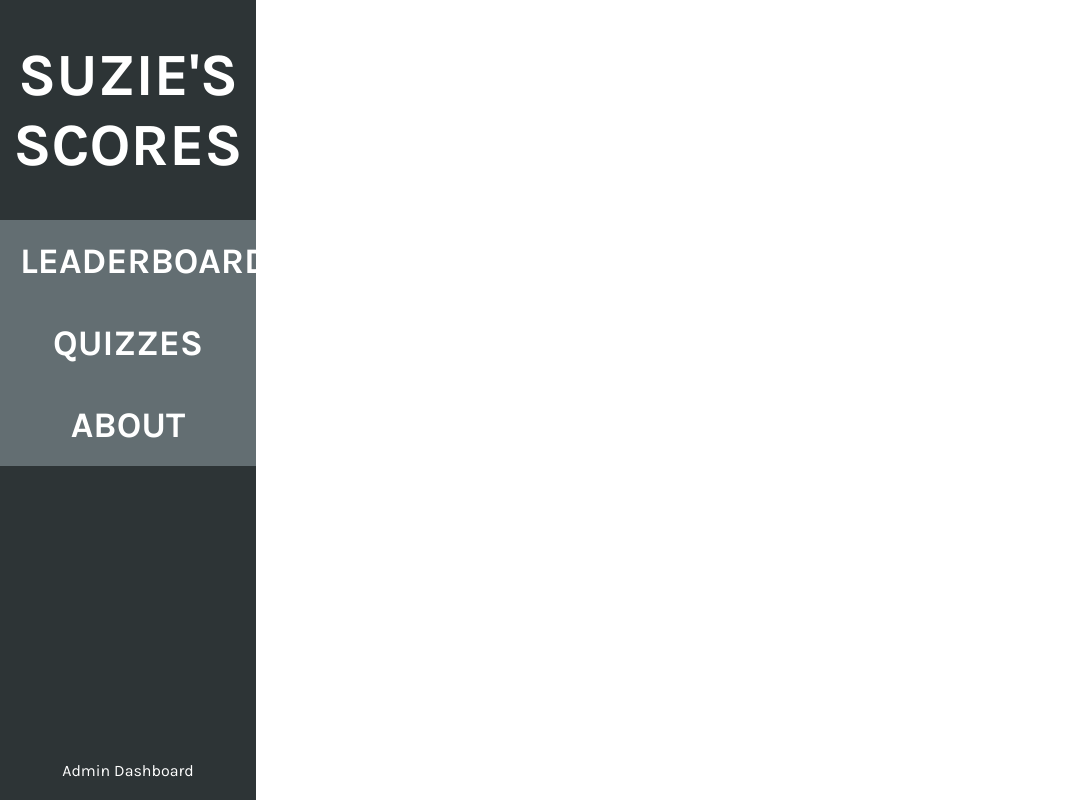
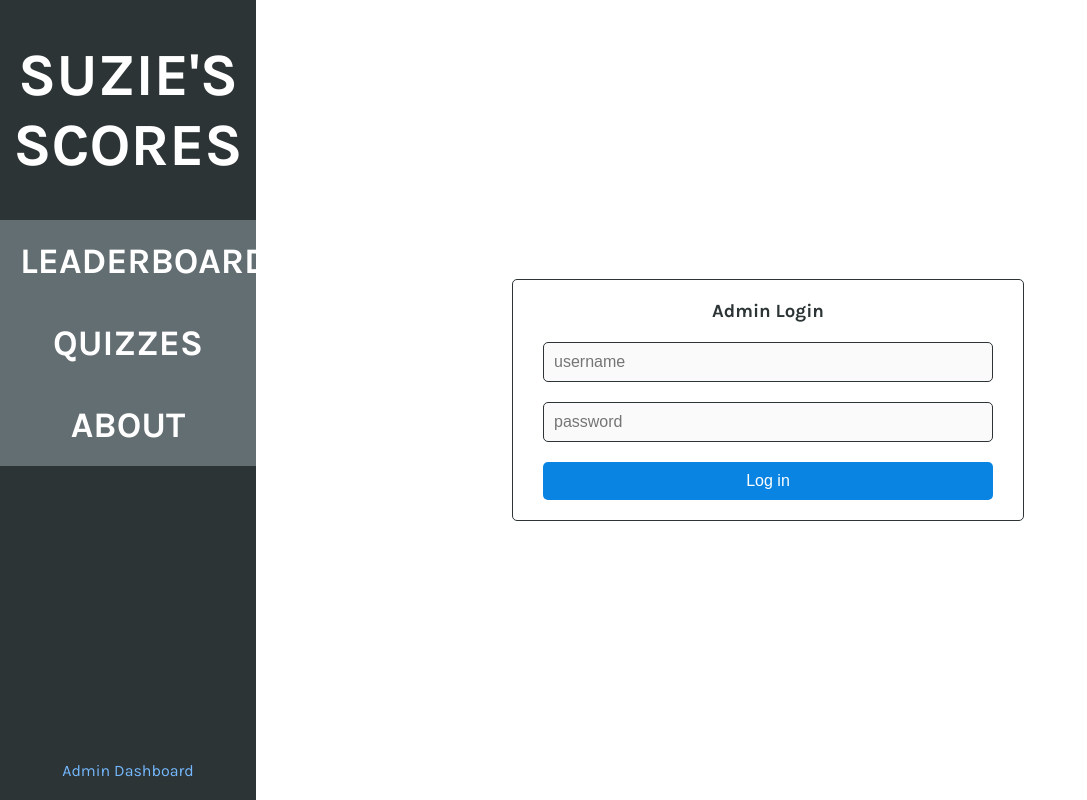
Before and after one commit to rytwalker/scores-client, a React (Create React App) app: page /admin-dashboard in a window 1280 px wide. Shown: the whole page, without its empty margins (0-1087 px from the left). Built offline with nearby package versions, Linux system fonts and the light colour scheme.

Commit message:
Added a login form

```diff
--- a/src/App.js
+++ b/src/App.js
@@ -5,6 +5,7 @@ import QuizzesView from './views/QuizzesView';
 import Sidebar from './components/Sidebar';
 import './styles/App.css';
 import Scorecard from './components/Scorecard/Scorecard';
+import AdminDashboardView from './views/AdminDashboardView';
 
 class App extends Component {
   render() {
@@ -14,6 +15,7 @@ class App extends Component {
         <Route exact path="/" component={LeaderboardView} />
         <Route exact path="/quiz/:id" component={QuizzesView} />
         <Route exact path="/new-quiz" component={Scorecard} />
+        <Route exact path="/admin-dashboard" component={AdminDashboardView} />
       </div>
     );
   }
--- a/src/components/Sidebar.js
+++ b/src/components/Sidebar.js
@@ -18,7 +18,7 @@ class Sidebar extends Component {
           About
         </NavLink>
         <NavLink
-          to="/new-quiz"
+          to="/admin-dashboard"
           className="admin-link"
           activeClassName="active-admin"
         >
--- a/src/styles/App.css
+++ b/src/styles/App.css
@@ -12,3 +12,11 @@
   font-size: 5rem;
   text-align: center;
 }
+
+.login {
+  display: flex;
+  align-items: center;
+  height: 100vh;
+  /* margin: 0 auto 0 20%; */
+  width: 100%;
+}
--- /dev/null
+++ b/src/styles/StyledLoginForm.js
@@ -0,0 +1,39 @@
+import styled from 'styled-components';
+
+export const StyledLoginForm = styled.div`
+  width: 50%;
+  padding: 2rem 3rem;
+  margin: 0 auto;
+  border: 1px solid #2d3436;
+  border-radius: 5px;
+  display: flex;
+  flex-direction: column;
+  h3 {
+    margin: 0;
+    margin-bottom: 2rem;
+    text-align: center;
+  }
+
+  input {
+    margin-bottom: 2rem;
+    padding: 1rem;
+    font-size: inherit;
+    border: 1px solid #2d3436;
+    border-radius: 5px;
+  }
+
+  button {
+    padding: 1rem;
+    font-size: inherit;
+    background: #0984e3;
+    border: none;
+    color: #fff;
+    border-radius: 5px;
+    transition: all 0.4s;
+    cursor: pointer;
+
+    &:hover {
+      background: #74b9ff;
+    }
+  }
+`;
--- /dev/null
+++ b/src/views/AdminDashboardView.js
@@ -0,0 +1,20 @@
+import React, { Component } from 'react';
+import { StyledLoginForm } from '../styles/StyledLoginForm';
+
+class AdminDashboardView extends Component {
+  state = {};
+  render() {
+    return (
+      <div className="View login">
+        <StyledLoginForm>
+          <h3>Admin Login</h3>
+          <input type="text" placeholder="username" disabled />
+          <input type="password" placeholder="password" disabled />
+          <button>Log in</button>
+        </StyledLoginForm>
+      </div>
+    );
+  }
+}
+
+export default AdminDashboardView;
```
